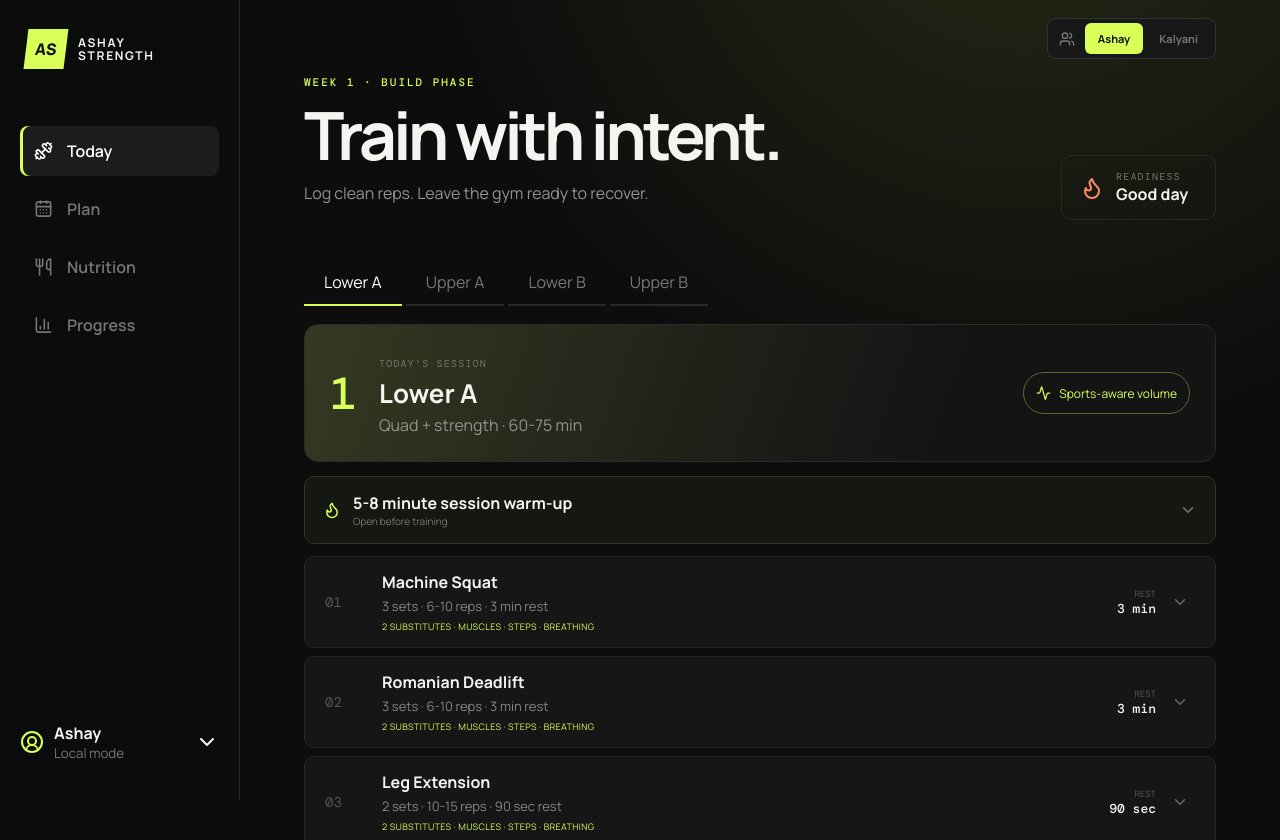
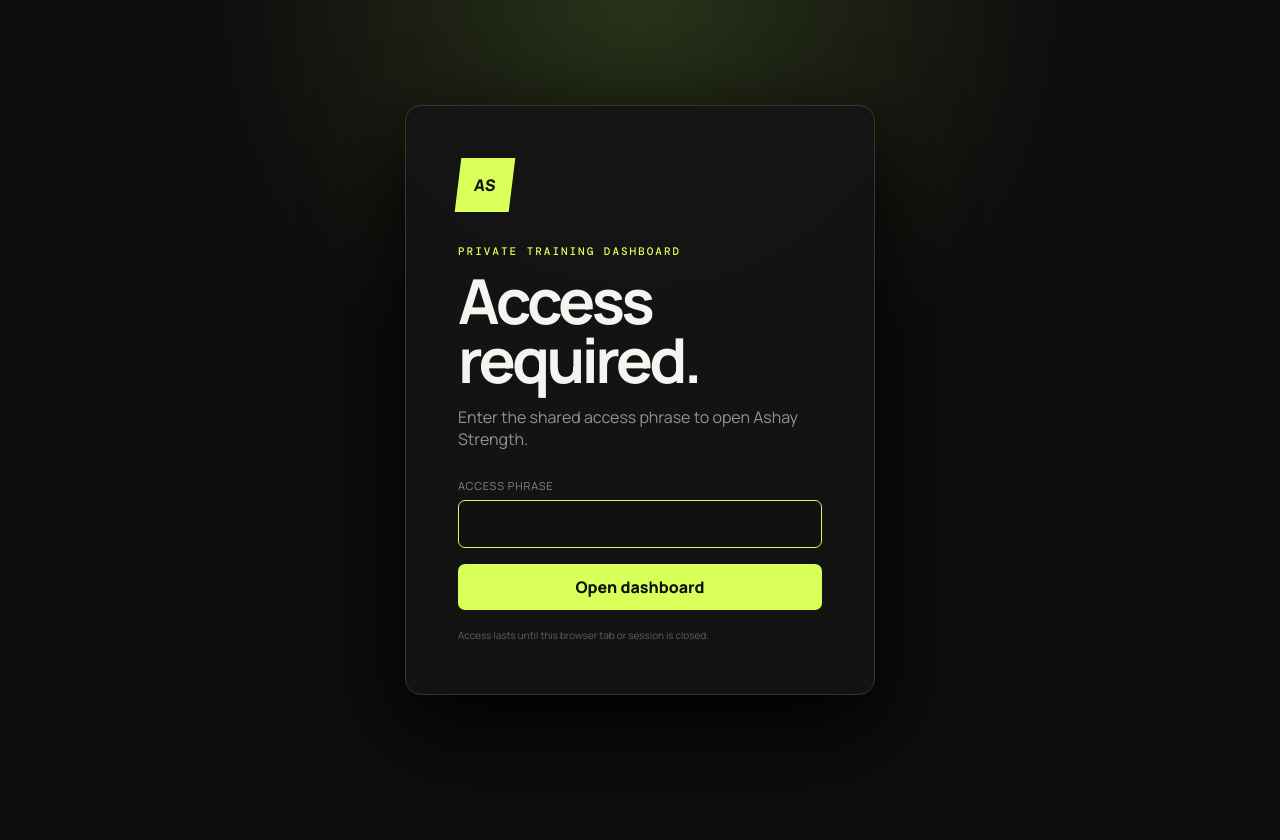
Before and after one commit to en-ashay/strength-dashboard, a React (Vite) app: page / in a window 1280 px wide. Shown: the top 840 px of the page. After the commit the page ends 800 px from the top, so only its background shows below. Built offline with nearby package versions, Linux system fonts and the light colour scheme.

Commit message:
Add dashboard access gate

```diff
--- a/src/App.css
+++ b/src/App.css
@@ -1,5 +1,15 @@
 :root { --acid: #d9ff59; --muted: #92928d; --panel: #161616; --line: #292929; }
 button { border: 0; cursor: pointer; background: none; }
+.access-page { min-height: 100vh; display: grid; place-items: center; padding: 20px; background: radial-gradient(circle at 50% 0, #293219, #0d0d0d 42%); }
+.access-card { width: min(100%, 470px); background: rgba(20,20,20,.94); border: 1px solid #343a28; border-radius: 16px; padding: clamp(28px, 6vw, 52px); box-shadow: 0 30px 90px #000; }
+.access-mark { width: 54px; height: 54px; display: grid; place-items: center; margin-bottom: 32px; color: #111; background: var(--acid); font-weight: 800; transform: skew(-7deg); }
+.access-card h1 { font-size: clamp(40px, 8vw, 62px); }
+.access-card > p { color: #92928d; margin-bottom: 28px; }
+.access-card form { display: grid; gap: 12px; }
+.access-card input { width: 100%; font-size: 18px; letter-spacing: .08em; }
+.access-card .primary { margin-top: 4px; }
+.access-card > small { display: block; color: #5f5f5b; margin-top: 18px; font-size: 10px; }
+.access-error { color: #ff8b6a; font-size: 12px; }
 .app-shell { min-height: 100vh; display: grid; grid-template-columns: 240px 1fr; background: radial-gradient(circle at 80% -10%, #242b16 0, #0d0d0d 30%); }
 .sidebar { position: sticky; top: 0; height: 100vh; border-right: 1px solid var(--line); padding: 28px 20px; display: flex; flex-direction: column; background: rgba(13,13,13,.92); z-index: 5; }
 .brand { display: flex; align-items: center; gap: 12px; text-align: left; }
--- a/src/App.tsx
+++ b/src/App.tsx
@@ -127,7 +127,33 @@
   return `"${String(value).replaceAll('"', '""')}"`
 }
 
+const accessHash = 'f582abb8d9ee072b8f4c7aa0d61603e3caaf264e36bddff63db2d34f21c5f8a9'
+
+async function sha256(value: string) {
+  const bytes = await crypto.subtle.digest('SHA-256', new TextEncoder().encode(value))
+  return Array.from(new Uint8Array(bytes), (byte) => byte.toString(16).padStart(2, '0')).join('')
+}
+
+function AccessGate({ unlock }: { unlock: () => void }) {
+  const [phrase, setPhrase] = useState('')
+  const [error, setError] = useState('')
+
+  async function submit(event: React.FormEvent) {
+    event.preventDefault()
+    if (await sha256(phrase) === accessHash) {
+      sessionStorage.setItem('strength-dashboard-access', 'granted')
+      unlock()
+      return
+    }
+    setError('Incorrect access phrase.')
+    setPhrase('')
+  }
+
+  return <main className="access-page"><section className="access-card"><div className="access-mark">AS</div><div className="eyebrow">PRIVATE TRAINING DASHBOARD</div><h1>Access required.</h1><p>Enter the shared access phrase to open Ashay Strength.</p><form onSubmit={submit}><label>Access phrase<input autoFocus type="password" value={phrase} onChange={(event) => { setPhrase(event.target.value); setError('') }} autoComplete="current-password" /></label>{error && <span className="access-error">{error}</span>}<button className="primary" type="submit">Open dashboard</button></form><small>Access lasts until this browser tab or session is closed.</small></section></main>
+}
+
 function App() {
+  const [hasAccess, setHasAccess] = useState(() => sessionStorage.getItem('strength-dashboard-access') === 'granted')
   const [tab, setTab] = useState<Tab>('today')
   const [profile, setProfile] = useState<Profile>(() => loadLocal('ash-active-profile', 'ashay'))
   const [schedule, setSchedule] = useState(() => loadLocal(`ash-schedule-${loadLocal<Profile>('ash-active-profile', 'ashay')}`, defaultSchedule))
@@ -186,6 +212,8 @@
     setMeasurements(loadLocal(`ash-measurements-${next}`, next === 'ashay' ? [baseline] : [kalyaniBaseline]))
     setOpenExercise(null)
   }
+
+  if (!hasAccess) return <AccessGate unlock={() => setHasAccess(true)} />
 
   return (
     <div className="app-shell">
```
